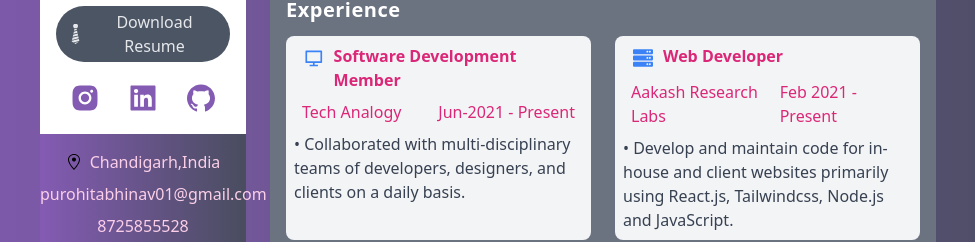
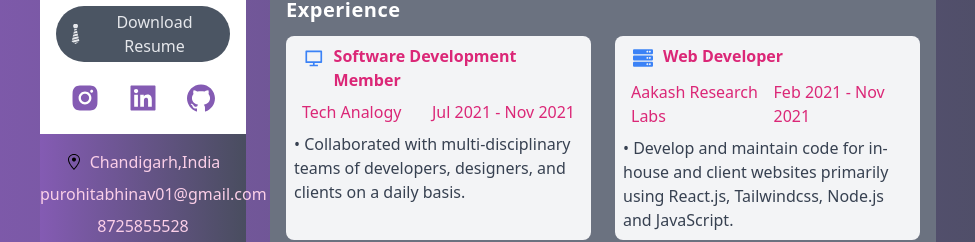
Before and after one commit to abhinavpurohit47/next-portfolio, a Next.js app: page / in a window 1280 px wide. Shown: the part 348-590 px from the top of the page, without its empty margins (152-1127 px from the left). Built offline with nearby package versions, Linux system fonts and the light colour scheme.

Commit message:
updating details

```diff
--- a/data.ts
+++ b/data.ts
@@ -5,6 +5,7 @@
 import { FaGraduationCap } from "react-icons/fa";
 import { BsCircleFill } from "react-icons/bs";
 import { IProject } from "./type";
+import {IAccomplishments} from "./type";
 
 
 
@@ -13,14 +14,14 @@
     {
         Icon: RiComputerLine,
         title: "Software Development Member",
-        from:"Jun-2021 - Present",
+        from:"Jul 2021 - Nov 2021",
         organization:"Tech Analogy",
         about:"•	Collaborated with multi-disciplinary teams of developers, designers, and clients on a daily basis.",
     },
     {
         Icon: FaServer,
         title: "Web Developer",
-        from:"Feb 2021 - Present",
+        from:"Feb 2021 - Nov 2021",
         organization:"Aakash Research Labs",
         about:" •	Develop and maintain code for in-house and client websites primarily using React.js, Tailwindcss, Node.js and JavaScript.",
     },
@@ -77,7 +78,7 @@
    {
     Icon: BsCircleFill,
     name: "SQL",
-    level: "50",
+    level: "60",
   },
      {
     Icon: BsCircleFill,
@@ -122,7 +123,9 @@
     level: "45",
   },
 ];
+export const accomplishments:IAccomplishments[] =[
 
+];
 export const projects: IProject[] = [
   {
     id: 2,
```
